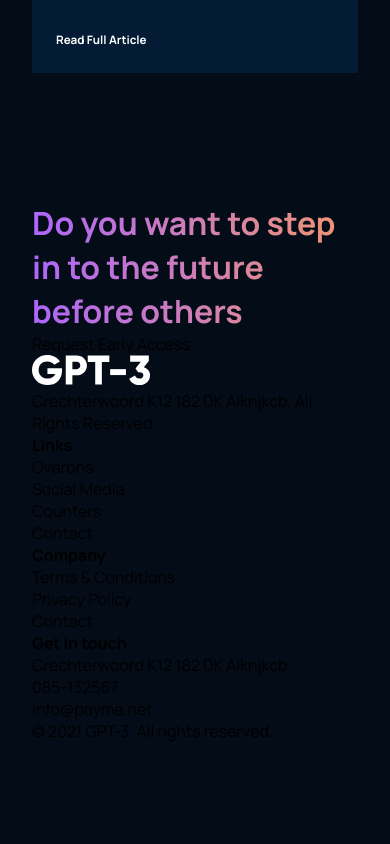
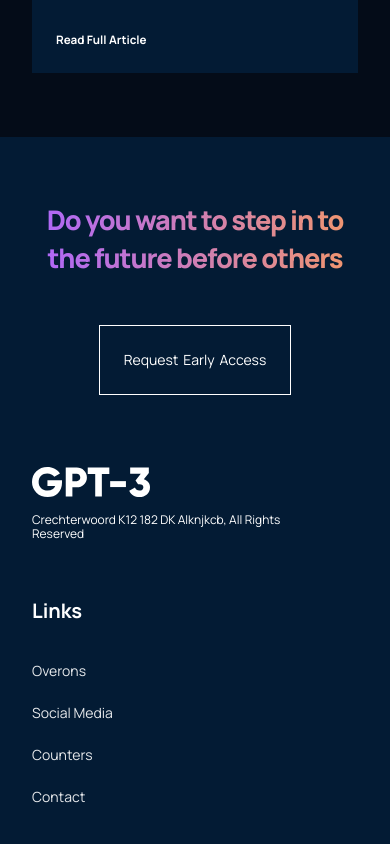
Before and after one commit to FabKaiz/modern-gpt3-react, a React (Create React App) app: page / in a window 390 px wide. Shown: the part 6940-7784 px from the top of the page. Before the commit the page ends 7746 px from the top, so only its background shows below. Built offline with nearby package versions, Linux system fonts and the light colour scheme.

Commit message:
footer done

```diff
--- a/src/App.js
+++ b/src/App.js
@@ -10,13 +10,12 @@
         <Header />
       </div>
       <Brand />
-
       <div className="gradient__bg-middle">
         <WhatGPT3 />
         <Features />
         <Possibility />
+        <CTA />
       </div>
-      <CTA />
       <Blog />
       <Footer />
     </div>
--- a/src/containers/footer/Footer.jsx
+++ b/src/containers/footer/Footer.jsx
@@ -48,7 +48,7 @@
       </div>
 
       <div className="gpt3__footer-copyright">
-        <p>© 2021 GPT-3. All rights reserved.</p>
+        <p>© 2022 GPT-3. All rights reserved. Coded with ❤️ by <a href="http://github.com/FabKaiz" target="_blank" rel="noopener noreferrer">FabKaiz</a></p>
       </div>
     </div>
   )
--- a/src/containers/footer/footer.css
+++ b/src/containers/footer/footer.css
@@ -0,0 +1,164 @@
+.gpt3__footer {
+  background: var(--color-footer);
+  display: flex;
+  flex-direction: column;
+  align-items: center;
+  color: #FFFFFF;
+}
+
+.gpt3__footer-heading {
+  width: 100%;
+  text-align: center;
+  margin-bottom: 3rem;
+}
+
+.gpt3__footer-heading h1 {
+  font-weight: 800;
+  font-size: 62px;
+  line-height: 75px;
+  text-align: center;
+  letter-spacing: -0.04em;
+  max-width: 990px;
+  margin: 0 auto;
+}
+
+.gpt3__footer-btn {
+  display: flex;
+  align-items: center;
+  justify-content: center;
+  margin-bottom: 10rem;
+  border: 1px solid #FFFFFF;
+  padding: 1.5rem;
+  cursor: pointer;
+}
+
+.gpt3__footer-btn p {
+  font-size: 18px;
+  line-height: 21px;
+  color: #FFFFFF;
+  word-spacing: 2px;
+}
+
+.gpt3__footer-links {
+  width: 100%;
+  text-align: left;
+  display: flex;
+  justify-content: space-between;
+  align-items: flex-start;
+  flex-wrap: wrap;
+  flex-direction: row;
+}
+
+.gpt3__footer-links div {
+  width: 250px;
+  margin: 1rem;
+}
+
+.gpt3__footer-links_logo {
+  display: flex;
+  flex-direction: column;
+}
+
+.gpt3__footer-links_logo img {
+  width: 118px;
+  height: 30px;
+  margin-bottom: 1rem;
+}
+
+.gpt3__footer-links_logo p {
+  font-size: 12px;
+  line-height: 14px;
+}
+
+.gpt3__footer-links_div {
+  display: flex;
+  justify-content: flex-start;
+  flex-direction: column;
+}
+
+.gpt3__footer-links_div h4 {
+  font-size: 20px;
+  margin-bottom: 2.5rem;
+  font-weight: bold;
+}
+
+.gpt3__footer-links_div p {
+  margin-bottom: 1.75rem;
+  font-size: 14px;
+  line-height: 14px;
+  cursor: pointer;
+  opacity: 0.9;
+  transition: opacity 100ms ease;
+}
+
+.gpt3__footer-links_div p:hover {
+  opacity: 1;
+}
+
+.gpt3__footer-copyright {
+  margin-top: 2rem;
+  text-align: center;
+  width: 100%;
+}
+
+.gpt3__footer-copyright p {
+  font-size: 14px;
+}
+
+.gpt3__footer-copyright a {
+  color: var(--color-text);
+  text-decoration: underline;
+  transition: color 0.2s ease;
+}
+
+.gpt3__footer-copyright a:hover {
+  color: var(--color-subtext);
+  text-decoration: underline;
+}
+
+@media screen and (max-width: 850px) {
+  .gpt3__footer-heading h1 {
+    font-size: 44px;
+    line-height: 50px;
+  }
+
+  .gpt3__footer-links_logo {
+    margin-bottom: 4rem !important;
+  }
+}
+
+@media screen and (max-width: 550px) {
+  .gpt3__footer-heading h1 {
+    font-size: 34px;
+    line-height: 42px;
+  }
+
+  .gpt3__footer-links div {
+    margin: 1rem 0;
+  }
+
+  .gpt3__footer-btn p {
+    font-size: 14px;
+    line-height: 20px;
+  }
+}
+
+@media screen and (max-width: 400px) {
+  .gpt3__footer-heading h1 {
+    font-size: 27px;
+    line-height: 38px;
+  }
+
+  .gpt3__footer-btn {
+    margin-bottom: 3.5rem;
+  }
+
+  .gpt3__footer-links_logo {
+    margin-bottom: 2.5rem !important;
+  }
+
+  .gpt3__footer-btn p {
+    font-size: 14px;
+    line-height: 20px;
+  }
+}
```
